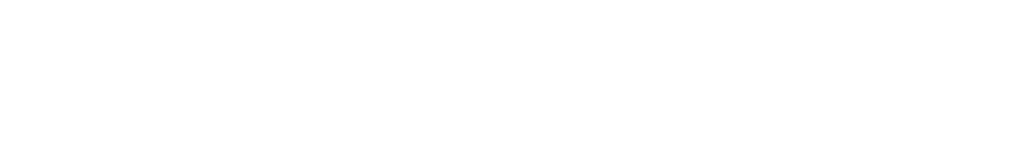
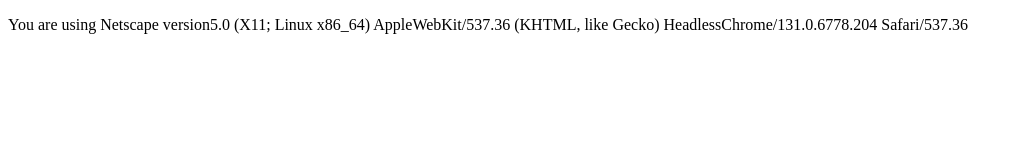
Before and after one commit to acciojob/browser-info-AffanShaikh100, a website: page main.html in a window 1280 px wide. Shown: the whole page, without its empty margins (0-1021 px from the left). Drawn offline with Linux system fonts and the light colour scheme.

Commit message:
created a submission

```diff
--- a/main.html
+++ b/main.html
@@ -6,10 +6,11 @@
 	<link rel="stylesheet" href="styles.css">
 </head>
 
-<body>
+<body onload="hellocode()">
 	<!-- the entire body must be written by student -->
+
     <script type="text/javascript" src="./script.js">
-</script>
+    </script>
 
 </body>
 
--- a/script.js
+++ b/script.js
@@ -1 +1,11 @@
 //your JS code here. If required.
+function hellocode()
+{
+let divelement = document. createElement("div");
+document.body.appendChild(divelement);
+let ptag = document. createElement("p");
+let a = navigator.userAgent;
+ptag.innerText = "You are using " + navigator.appName +" "+"version" + navigator.appVersion
+divelement.appendChild(ptag);
+	// alert("dgvsfdgbfdsbfdsb")
+}
```
